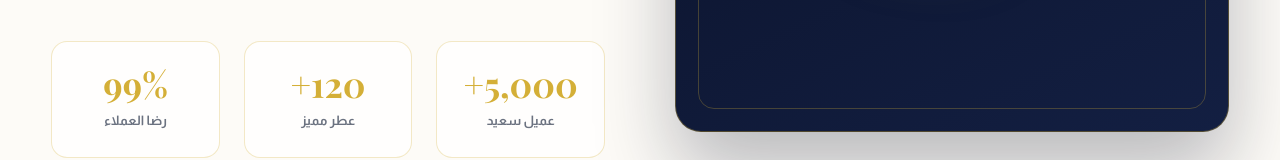
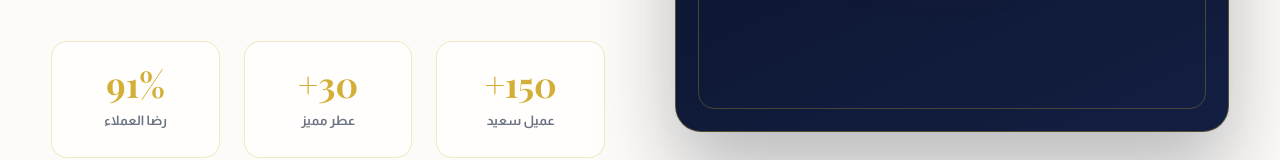
Before and after one commit to khaled-IT-cloud/percent, a plain HTML site: page index.html in a window 1280 px wide. Shown: the part 2345-2505 px from the top of the page. Drawn offline with nearby package versions, Linux system fonts and the light colour scheme; no server answers; a web font is replaced by a local one.

Commit message:
Update index.html

```diff
--- a/index.html
+++ b/index.html
@@ -536,9 +536,9 @@ html[dir="ltr"] .cart-drawer.open{transform:translateX(0)}
       <p class="lang-en">We carefully select our ingredients from the finest global sources to bring you long-lasting perfumes that leave an unforgettable impression.</p>
       <blockquote class="story-quote"><span class="lang-ar">« كُلُّ عَبيرٍ يَحكي حِكايَة »</span><span class="lang-en">"Every Scent Tells a Story"</span></blockquote>
       <div class="stats">
-        <div class="stat"><div class="stat-num"><span class="counter" data-target="5000">0</span><span>+</span></div><div class="stat-label"><span class="lang-ar">عميل سعيد</span><span class="lang-en">Happy Clients</span></div></div>
-        <div class="stat"><div class="stat-num"><span class="counter" data-target="120">0</span><span>+</span></div><div class="stat-label"><span class="lang-ar">عطر مميز</span><span class="lang-en">Unique Scents</span></div></div>
-        <div class="stat"><div class="stat-num"><span class="counter" data-target="99">0</span><span>%</span></div><div class="stat-label"><span class="lang-ar">رضا العملاء</span><span class="lang-en">Satisfaction</span></div></div>
+        <div class="stat"><div class="stat-num"><span class="counter" data-target="150">0</span><span>+</span></div><div class="stat-label"><span class="lang-ar">عميل سعيد</span><span class="lang-en">Happy Clients</span></div></div>
+        <div class="stat"><div class="stat-num"><span class="counter" data-target="30">0</span><span>+</span></div><div class="stat-label"><span class="lang-ar">عطر مميز</span><span class="lang-en">Unique Scents</span></div></div>
+        <div class="stat"><div class="stat-num"><span class="counter" data-target="91">0</span><span>%</span></div><div class="stat-label"><span class="lang-ar">رضا العملاء</span><span class="lang-en">Satisfaction</span></div></div>
       </div>
     </div>
   </div>
```
